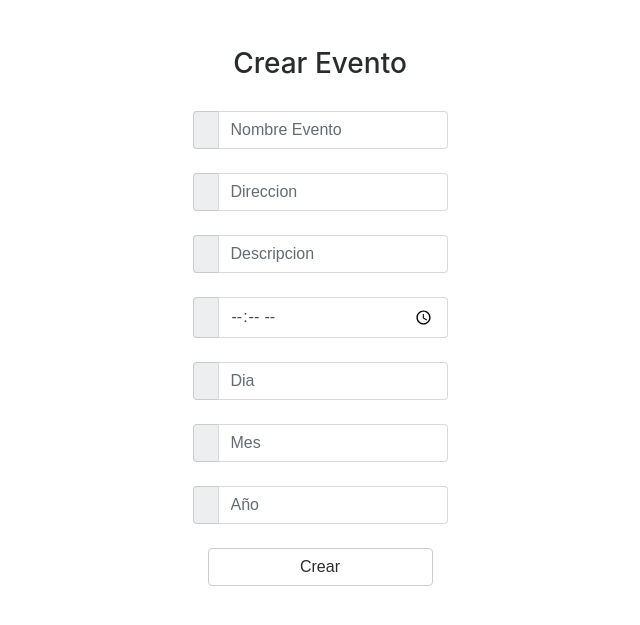
After one commit to MarioRCS/Proyecto2s12017_201314359_201212828, a Django app: page /evento/ in a window 1280 px wide. The commit adds this page. Shown: the top 625 px of the page, without its empty margins (320-960 px from the left). Run offline with Django 3.2, Linux system fonts and the light colour scheme; some libraries are stand-ins or nearby versions.

Commit message:
Creacion de eventos

```diff
--- a/ServidorCalendar/Calendar/estructuras/ListaDobleDias/NodoLDD.py
+++ b/ServidorCalendar/Calendar/estructuras/ListaDobleDias/NodoLDD.py
@@ -4,7 +4,7 @@ class NodoLDD(object):
 		self.dia = dia
 		self.anterior = None
 		self.siguiente = None
-		from TablaHash.Hash import TablaHash
+		from ..TablaHash.Hash import TablaHash
 		self.hash = TablaHash()
 
 	def getIndice(self):
--- a/ServidorCalendar/Calendar/estructuras/ListaDobleUsuarios/LDUsuarios.py
+++ b/ServidorCalendar/Calendar/estructuras/ListaDobleUsuarios/LDUsuarios.py
@@ -135,7 +135,7 @@ class ListaDobleUsuarios(object):
 	#******************** INSERCIÓN ********************#
 	def insertarMatrizLDU(self, nombre, dia, mes, anio, evento, desc, direc, hora) :
 		usuario = self.buscar(nombre)
-		print(usuario.getIndice())
+		#print(usuario.getIndice())
 		if nombre == usuario.getNombre():
 			usuario.insertarMatriz(dia, mes, anio, evento, desc, direc, hora)
 			print("Nodo insertado en Lista: " + str(dia) + "--" + mes + "--" + anio)
--- a/ServidorCalendar/Calendar/estructuras/ListaDobleUsuarios/NodoLDU.py
+++ b/ServidorCalendar/Calendar/estructuras/ListaDobleUsuarios/NodoLDU.py
@@ -5,8 +5,8 @@ class NodoLDU(object):
 		self.password = password
 		self.anterior = None
 		self.siguiente = None
-		#from .Matriz.Matriz import Matriz
-		#self.matrizD = Matriz()
+		from ..Matriz.Matriz import Matriz
+		self.matrizD = Matriz()
 
 	def getIndice(self):
 		return self.indice
--- a/ServidorCalendar/Calendar/estructuras/Matriz/NodoListaNodos.py
+++ b/ServidorCalendar/Calendar/estructuras/Matriz/NodoListaNodos.py
@@ -8,7 +8,7 @@ class NodoListaNodos(object):
 		self.padreX = None
 		self.padreY = None
 		self.listaDias = listaDias
-		from ListaDobleDias.LDDias import ListaDobleDias
+		from ..ListaDobleDias.LDDias import ListaDobleDias
 		self.ldDias = ListaDobleDias()
 
 
--- /dev/null
+++ b/ServidorCalendar/Calendar/templates/Calendar/evento.html
@@ -0,0 +1,67 @@
+{% extends 'Calendar/Base.html' %}
+
+{% block content %}
+<div class="container-fluid mt-5">
+	<div class="container">
+		<div class="row" style="text-align: center">
+			<div class="col hidden-sm-down"></div>
+			<div class="col-3" style="width: 300px">
+				<form action="/creacion/" method="post"> {% csrf_token %}
+					<div style="text-align: center">
+						<h3>Crear Evento</h3>
+					</div>
+					<br />
+					<div class="input-group">
+						<span class="input-group-addon" id="basic-addon1"></span>
+						<input type="text" name="nombre" placeholder="Nombre Evento" class="form-control">
+					</div>
+					<br />
+					<div class="input-group ">
+						<span class="input-group-addon" id="basic-addon1"></span>
+						<input type="text" name="direccion" placeholder="Direccion" class="form-control">
+					</div>
+					<br />
+					<div class="input-group ">
+						<span class="input-group-addon" id="basic-addon1"></span>
+						<input type="text" name="descripcion" placeholder="Descripcion" class="form-control">
+					</div>
+					<br />
+					<div class="input-group ">
+						<span class="input-group-addon" id="basic-addon1"></span>
+						<input type="time" name="hora" placeholder="Hora" class="form-control">
+					</div>
+					<br />
+					<div class="input-group ">
+						<span class="input-group-addon" id="basic-addon1"></span>
+						<input type="number" name="dia" placeholder="Dia" class="form-control">
+					</div>
+					<br />
+					<div class="input-group ">
+						<span class="input-group-addon" id="basic-addon1"></span>
+						<input type="text" name="mes" placeholder="Mes" class="form-control">
+					</div>
+					<br />
+					<div class="input-group ">
+						<span class="input-group-addon" id="basic-addon1"></span>
+						<input type="text" name="anio" placeholder="Año" class="form-control">
+					</div>
+					<br />
+					<div class="input-group container">
+						<button type="submit" class="btn btn-secondary" style="width: 300px;">Crear</button>
+					</div>
+					<br />
+					{% if mensaje != None %}
+					<div class="alert alert-success" role="alert">
+						<strong>{{ mensaje }}</strong>
+					</div>
+					{% endif %}
+				</form>
+			</div>
+
+			<div class="col hidden-sm-down"></div>
+		</div>
+		<div>
+		</div>
+	</div>
+</div>
+{% endblock %}
--- a/ServidorCalendar/Calendar/views.py
+++ b/ServidorCalendar/Calendar/views.py
@@ -53,7 +53,42 @@ def calendario(request):
 	if sesion == "":
 		return redirect('/login/')
 
-	return render(request, 'Calendar/calendario.html')
+	usuario = ldU.buscar(sesion)
+	matriz = usuario.matrizD
+	nodoInterno = matriz.buscar("2017", "mayo")
+	evento = []
+	dias = []
+	if nodoInterno != None:
+		listaDoble = nodoInterno.ldDias
+		temp = listaDoble.inicio
+		while temp != None:
+			dias.append(temp.dia)
+			temp = temp.siguiente
+
+	return render(request, 'Calendar/calendario.html', {'dias': dias})
+
+def evento(request):
+	return render(request, 'Calendar/evento.html')
+
+def creacion(request):
+	global sesion
+
+	if request.method == 'POST':
+		mensaje = "Evento creado con Exito!"
+		name = request.POST.get('nombre')
+		adress = request.POST.get('direccion')
+		desc = request.POST.get('descripcion')
+		time = request.POST.get('hora')
+		day = request.POST.get('dia')
+		month = request.POST.get('mes')
+		year = request.POST.get('anio')
+
+		print(sesion)
+		ldU.insertarMatrizLDU(str(sesion), str(day), str(month), str(year), str(name), str(desc), str(adress), str(time))
+
+		ldU.graficarMatrizLDU(sesion)
+
+	return render(request, 'Calendar/evento.html', {'mensaje': mensaje})
 
 def logout(request):
 	global sesion
--- a/ServidorCalendar/ServidorCalendar/urls.py
+++ b/ServidorCalendar/ServidorCalendar/urls.py
@@ -24,6 +24,8 @@ urlpatterns = [
 	url(r'^login/', views.login),
 	url(r'^validacion/', views.validacion),
 	url(r'^calendario/', views.calendario),
+    url(r'^evento/', views.evento),
+    url(r'^creacion/', views.creacion),
 	url(r'^logout/', views.logout),
     url(r'^admin/', admin.site.urls),
 ]
```
Also changed, not shown: ServidorCalendar/Calendar/templates/Calendar/calendario.html (+8 -5 lines), ServidorCalendar/Calendar/estructuras/__init__.py (added), ServidorCalendar/test-output/MatrizDispersa.png (added), 1 other file.
